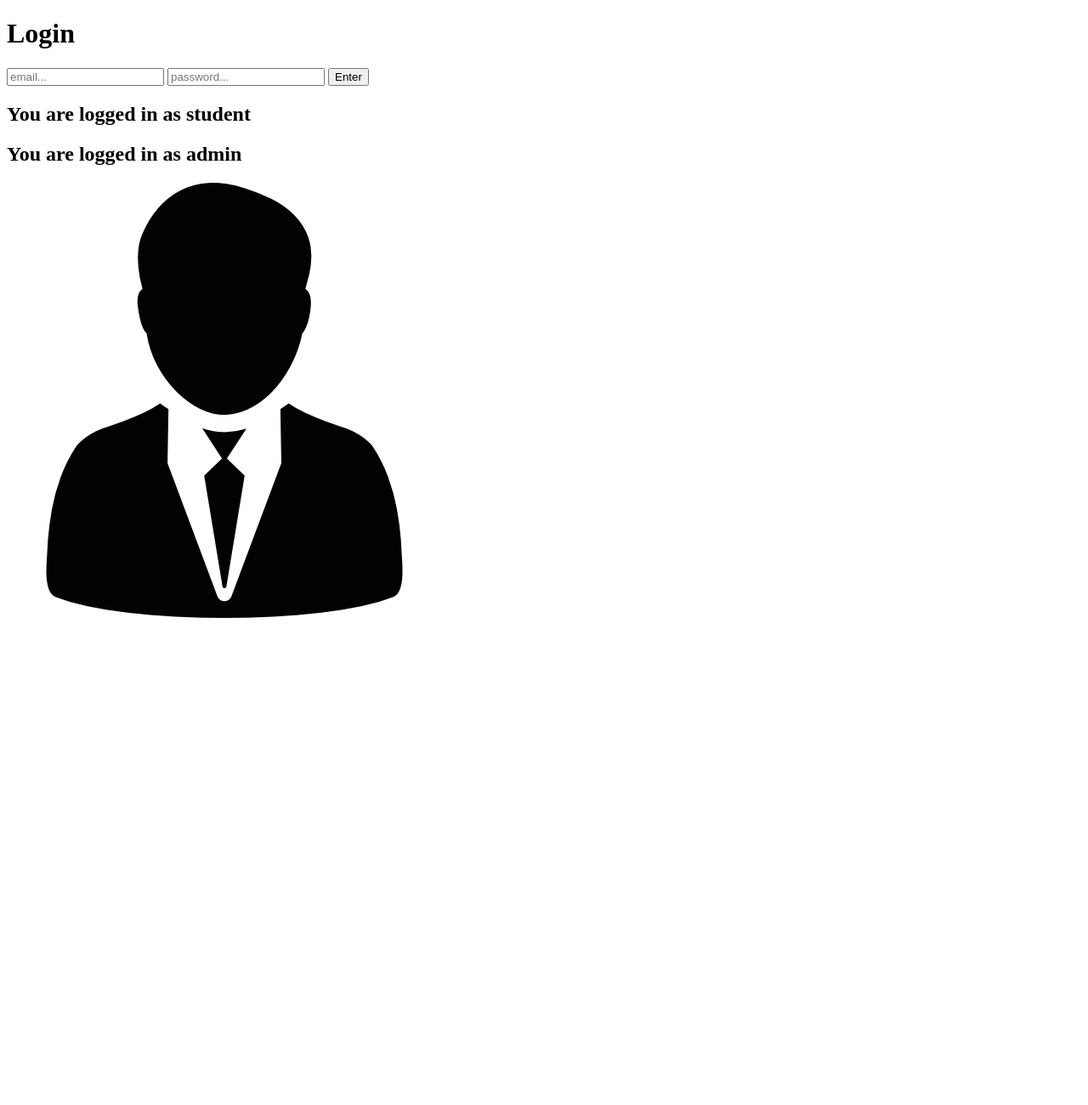
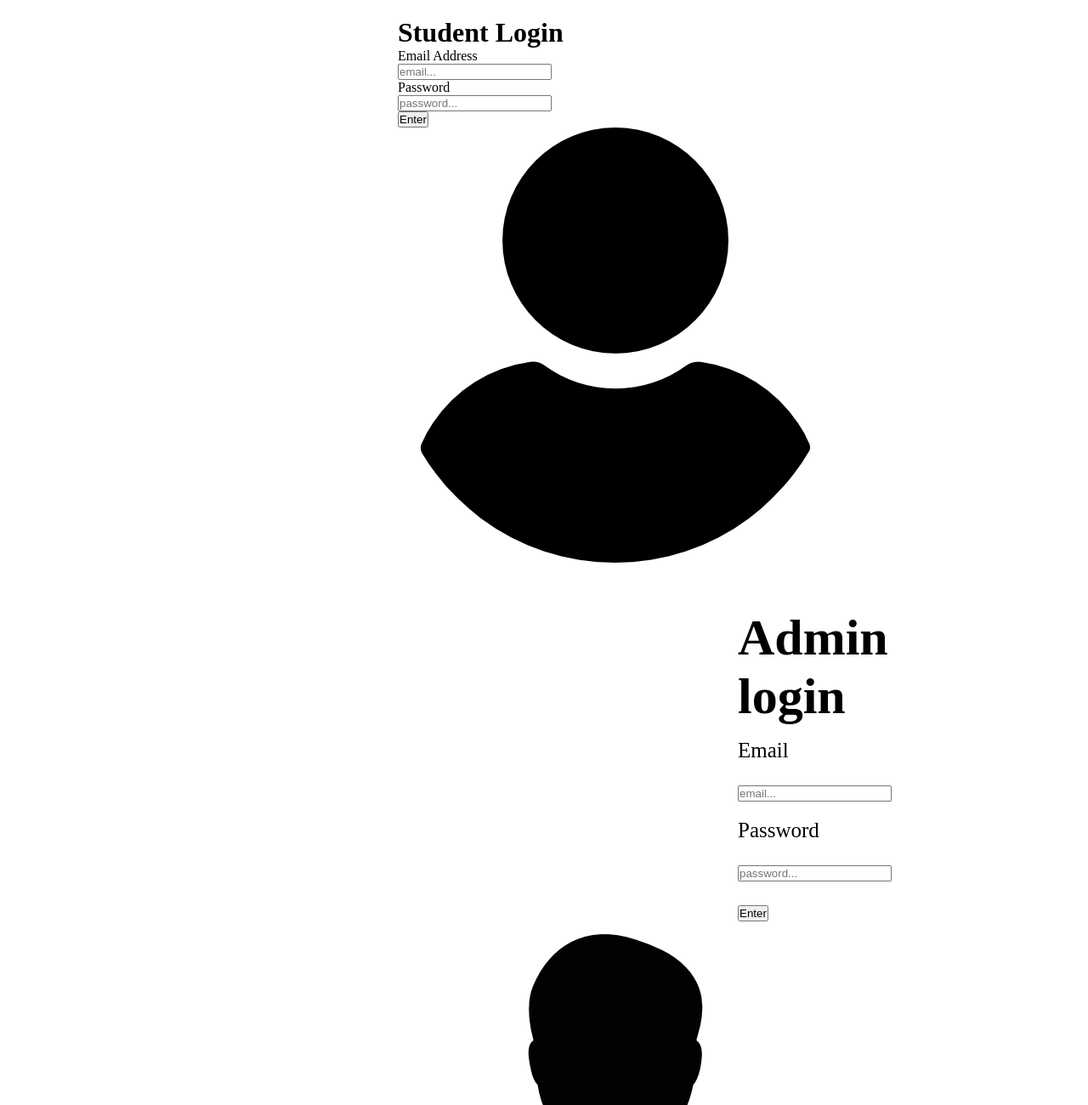
Before and after one commit to kristinenyaga/clearancesystem, a plain HTML site: page assets/html/login.html in a window 1280 px wide. Shown: the top 1300 px of the page at 85% size. Before the commit the page ends 800 px from the top, so only its background shows below. Drawn offline with Linux system fonts and the light colour scheme.

Commit message:
adds files to branch login

```diff
--- a/assets/html/login.html
+++ b/assets/html/login.html
@@ -4,29 +4,41 @@
     <meta charset="UTF-8">
     <meta http-equiv="X-UA-Compatible" content="IE=edge">
     <meta name="viewport" content="width=device-width, initial-scale=1.0">
+    <link rel="stylesheet" href="../style/loginstyle.css">
     <title>Document</title>
 </head>
 <body>
+    <div class="student">
         <div class="main">
-        <h1>Login</h1>
-        <input type="email" placeholder="email..."/>
-        <input type="password" placeholder="password..."/>
+            <h1> Student Login</h1>
+            <label for="email">Email Address</label><br>
+            <input type="email" id="studentmail" placeholder="email..."/><br>
+            <label for="">Password</label><br>
+            <input type="password" placeholder="password..."/><br>
+            <button>Enter</button>
+            <img src="../images/user (1).png">
+        </div>
+
+    </div>
+    <section>
+        <div class="admin">
+            <div class=header2>
+                <h1>Admin login</h1>
+                <label for="">Email</label><br>
+                <input type="email" id="adminmail" placeholder="email..."/><br>
+                <label for="">Password</label><br>
+                <input type="password" placeholder="password..."/><br>
                 <button>Enter</button>
             </div>
-    <div class="loggedstudent">
-        <h2>You are logged in as student</h2>
-    </div>
-    <div class="loggedadmin">
-        <div class=header2>
-            <h2>You are logged in as admin</h2>
-        </div>
             <div class="adminimage">
-            <img src="../images/man-in-suit-and-tie.png">
+
+                <img src="../images/man-in-suit-and-tie.png" alt="admin image">
 
             </div>
 
 
         </div>
+    </section>
 
 
 
--- /dev/null
+++ b/assets/style/loginstyle.css
@@ -0,0 +1,41 @@
+*{
+    padding: 0;
+    margin: 0;
+    box-sizing: border-box;
+}
+
+.adminimage img{
+   float: left;
+   background:#fff;
+   margin: auto;
+   width: 10%vw;
+}
+.student{
+    width:30%;
+    margin: 0px auto;
+    padding: 20px;
+
+}
+
+.admin{
+    width:30%;
+    margin: 0px auto;
+    padding: 20px;
+    border: 2px;
+
+}
+.header2,main input{
+    outline:none;
+    padding: 10px 10em;
+    font-size: 24px;
+    border-radius: 5px;
+
+
+}
+.header2 label{
+    font-size: 25px;
+
+}
+.header2,main h1{
+    font-size: 40px;
+}
```
Also changed, not shown: assets/images/user (1).png (added), assets/js/main.js (deleted), assets/js/touch login.js (added), assets/style/index.css (deleted). Lines whose indentation alone changed are shown as unchanged.
